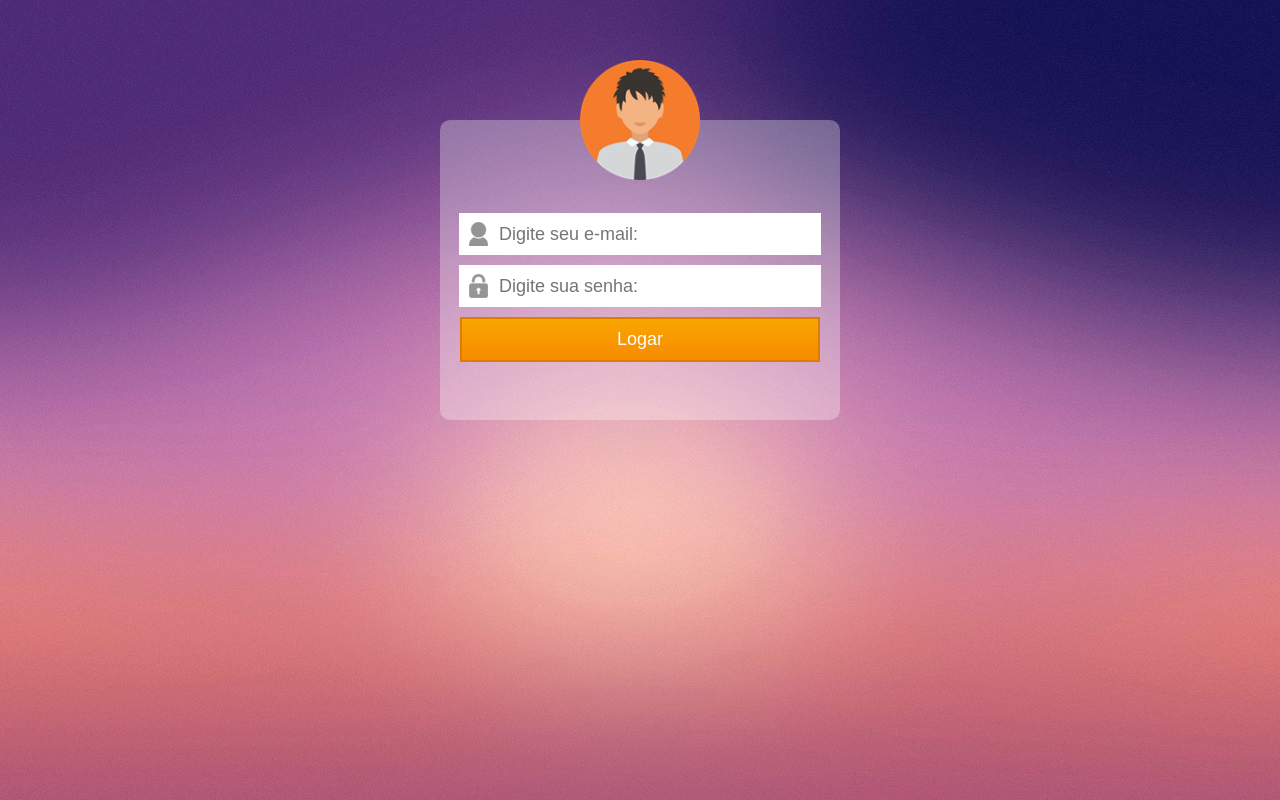
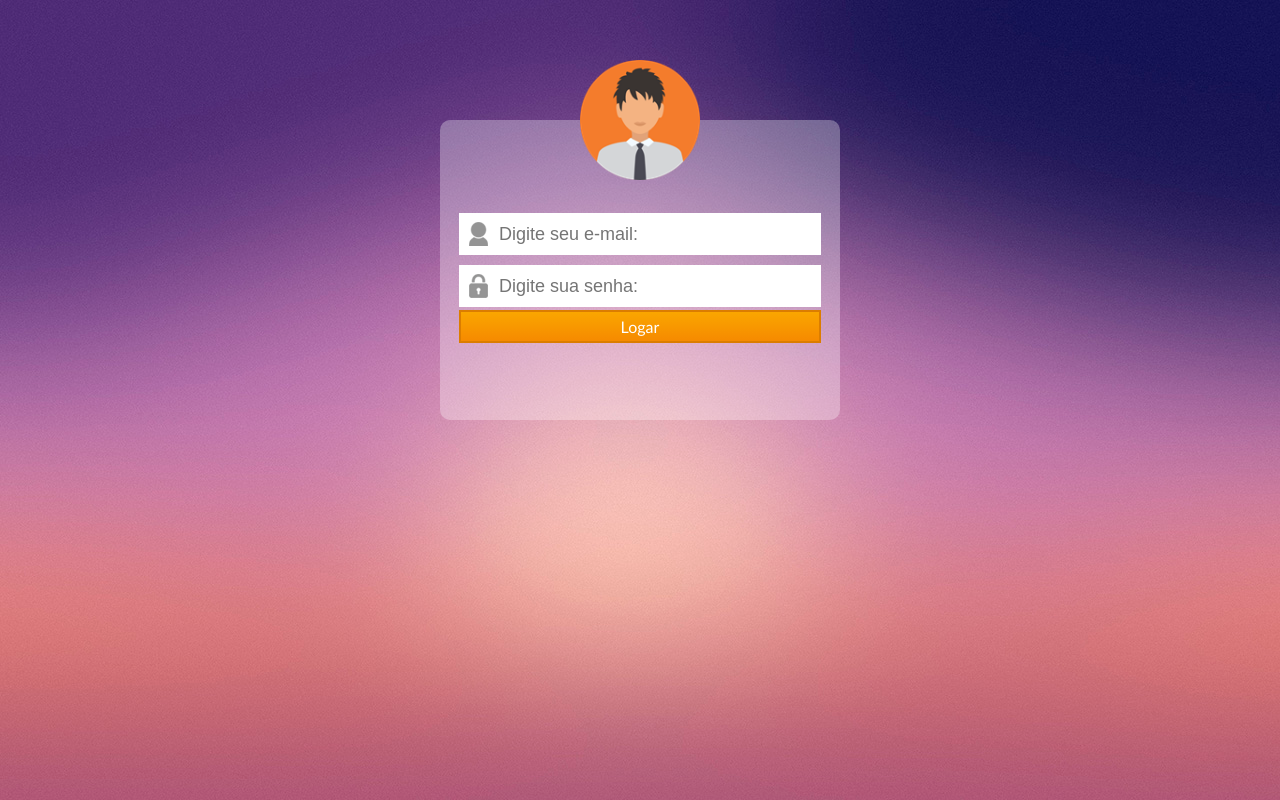
Before and after one commit to monicaquintal/EstilizandoFormularios, a plain HTML site: page index.html in a window 1280 px wide. Drawn offline with Linux system fonts and the light colour scheme.

Commit message:
atualização botão

```diff
--- a/css/estilo.css
+++ b/css/estilo.css
@@ -87,7 +87,7 @@ input.senha {
   background-image: url(../imagens/icone-cadeado.png);
 }
 
-input.submit {
+/*input.submit {
   color: #fff;
   background-color: #f79300;
   border: 2px solid #db7d00;
@@ -99,4 +99,21 @@ input.submit {
   background: -moz-linear-gradient(to bottom, #faa600, #f68a00);
   background: -o-linear-gradient(to bottom, #faa600, #f68a00);
   background: linear-gradient(to bottom, #faa600, #f68a00);
+}*/
+
+a {
+  color: #fff;
+  background-color: #f79300;
+  border: 2px solid #db7d00;
+  padding: 5px 160px;
+  height: 45px;
+  width: 90%;
+  background-repeat: no-repeat;
+  background-position: 10px;
+  text-decoration: none;
+
+  background: -webkit-linear-gradient(to bottom, #faa600, #f68a00);
+  background: -moz-linear-gradient(to bottom, #faa600, #f68a00);
+  background: -o-linear-gradient(to bottom, #faa600, #f68a00);
+  background: linear-gradient(to bottom, #faa600, #f68a00);
 }
--- a/index.html
+++ b/index.html
@@ -21,7 +21,10 @@
         </div>
 
         <div>
-          <input class="submit" type="submit" name="" value="Logar">
+
+          <a href="formularios.html">Logar</a>
+          <!--<input class="submit" type="submit" name="" value="Logar">-->
+
         </div>
 
       </form>
```
